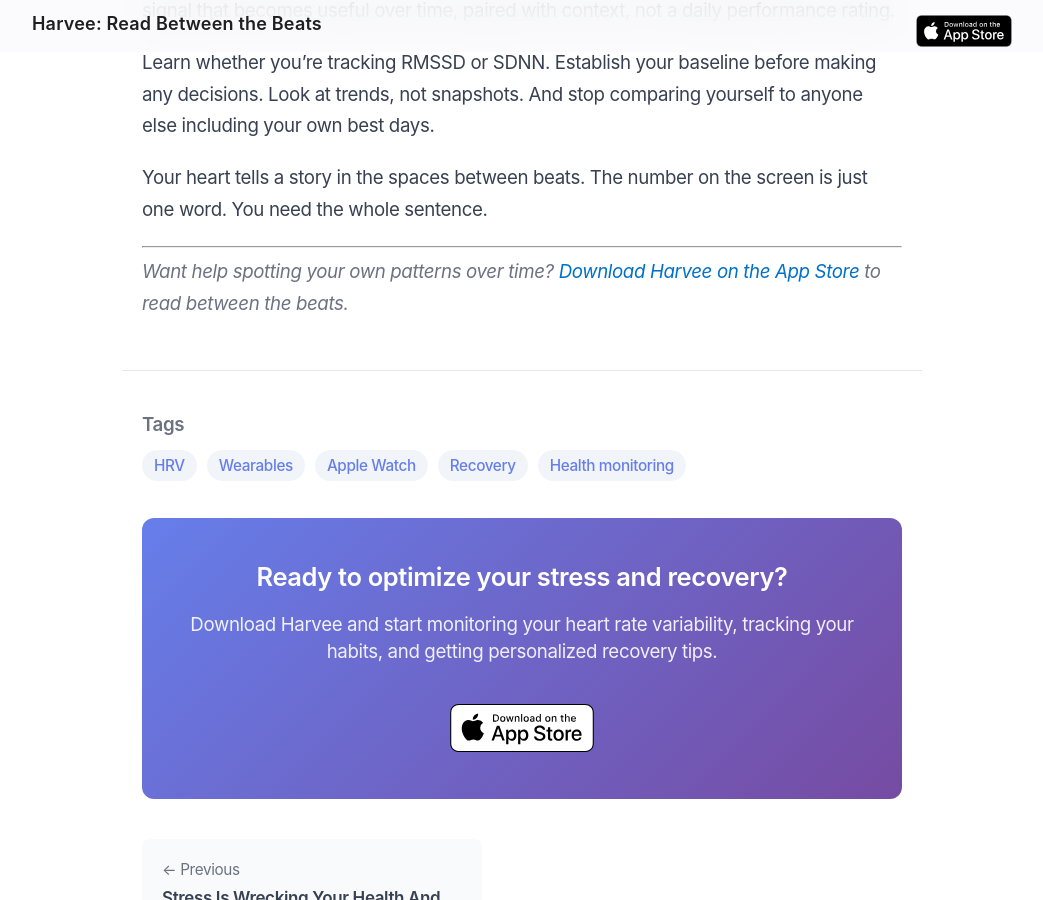
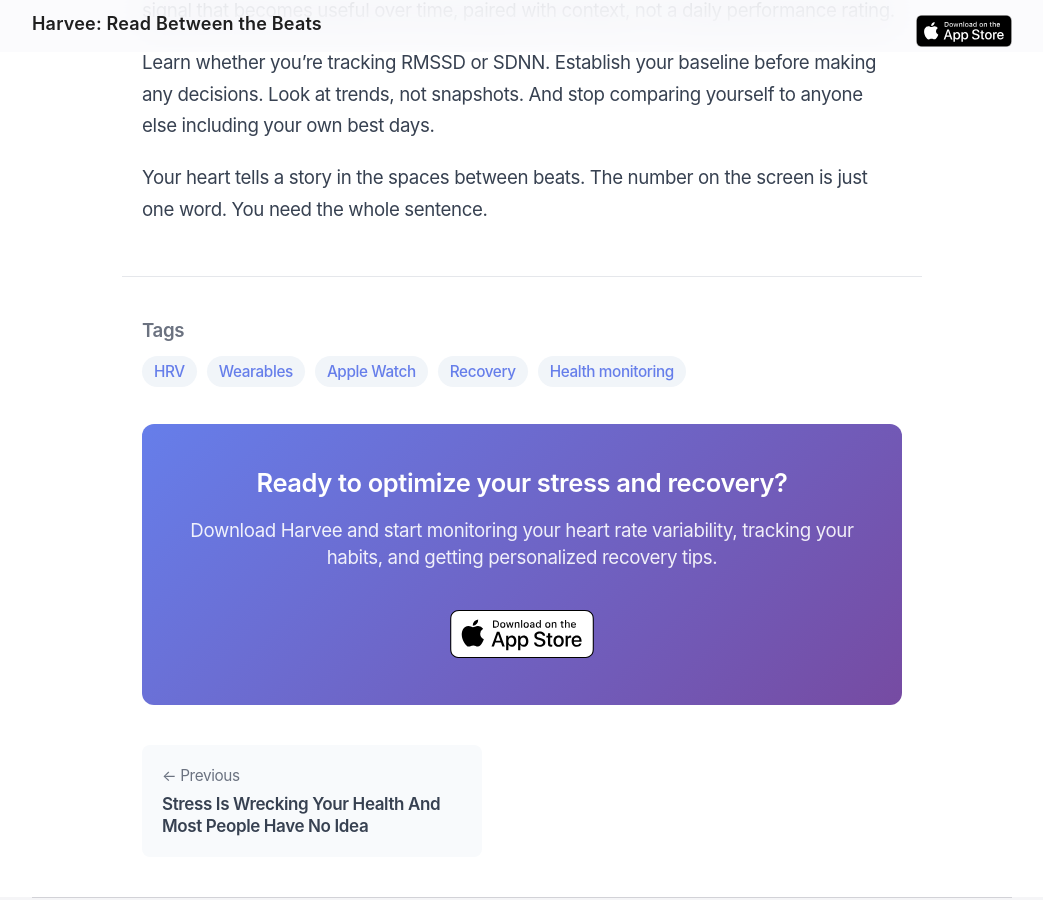
Before and after one commit to artkirillov/harvee-website, a Jekyll site: the page built from _posts/2026-05-10-what-your-wearable-s-hrv-number-actually-means.md, in a window 1280 px wide and 900 px high, scrolled down 5181 px. Shown: the whole window, without its empty margins (118-1161 px from the left). Built offline with Jekyll 4.4.1, drawn with Linux system fonts in a browser that asks for light colours.

Commit message:
Remove footer from blog post What Your Wearable’s HRV Number Actually Means

```diff
--- a/_posts/2026-05-10-what-your-wearable-s-hrv-number-actually-means.md
+++ b/_posts/2026-05-10-what-your-wearable-s-hrv-number-actually-means.md
@@ -99,7 +99,3 @@
 Learn whether you’re tracking RMSSD or SDNN. Establish your baseline before making any decisions. Look at trends, not snapshots. And stop comparing yourself to anyone else including your own best days.
 
 Your heart tells a story in the spaces between beats. The number on the screen is just one word. You need the whole sentence.
-
----
-
-*Want help spotting your own patterns over time? [Download Harvee on the App Store](https://apps.apple.com/app/apple-store/id6746194884?pt=126794358&ct=harvee-website&mt=8) to read between the beats.*
```
